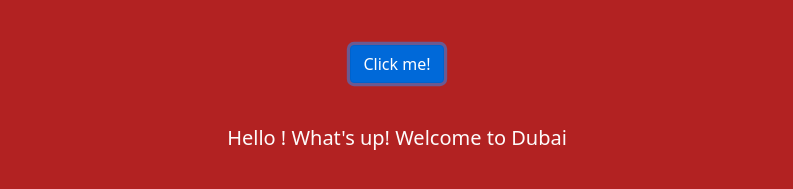
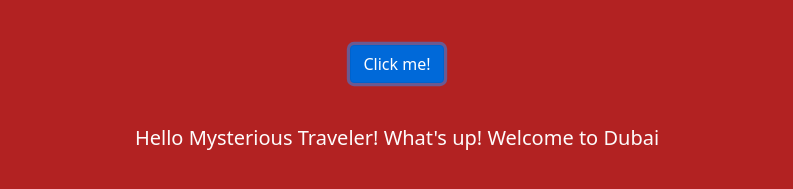
Before and after one commit to hrantgartley/376-labs, a plain HTML site: page index.html in a window 1280 px wide. Both pictures are taken after a click on the button "Click me!". Shown: the part 193-382 px from the top of the page, without its empty margins (243-1036 px from the left). Drawn offline with nearby package versions, Linux system fonts and the light colour scheme; a web font is replaced by a local one.

Commit message:
new main.js tried to add new css file didnt work? browser tools showed it was there but didn't render on the page

```diff
--- a/index.html
+++ b/index.html
@@ -35,6 +35,7 @@
             }
         </style>
     </head>
+
     <body>
         <div class="container">
             <div class="row">
@@ -60,31 +61,6 @@
             </div>
         </div>
 
-        <script>
-            $(document).ready(function () {
-                $("#submit-btn").click(function () {
-                    submitForm()
-                })
-
-                $("#fname").keypress(function (e) {
-                    if (e.which === 13) {
-                        submitForm()
-                    }
-                })
-
-                function submitForm() {
-                    const randomPlace =
-                        places[Math.floor(Math.random() * places.length)]
-                    let fname = $("#fname").val()
-                    let greeting =
-                        "Hello " +
-                        fname +
-                        "! What's up! Welcome to " +
-                        randomPlace
-
-                    $("#something").text(greeting).fadeIn(2000).fadeOut(10000)
-                }
-            })
-        </script>
+        <script src="main.js"></script>
     </body>
 </html>
--- /dev/null
+++ b/main.js
@@ -0,0 +1,27 @@
+/* eslint-disable no-undef */
+/* global $ */
+$(document).ready(function () {
+    $("#submit-btn").click(function () {
+        submitForm()
+    })
+
+    $("#fname").keypress(function (e) {
+        if (e.which === 13) {
+            submitForm()
+        }
+    })
+
+    function submitForm() {
+        const randomPlace = places[Math.floor(Math.random() * places.length)]
+        let fname = $("#fname").val()
+        if (fname === "") {
+            fname = "Mysterious Traveler"
+        } else {
+            fname = fname.charAt(0).toUpperCase() + fname.slice(1)
+        }
+        let greeting =
+            "Hello " + fname + "! What's up! Welcome to " + randomPlace
+
+        $("#something").text(greeting).fadeIn(2000).fadeOut(10000)
+    }
+})
```
